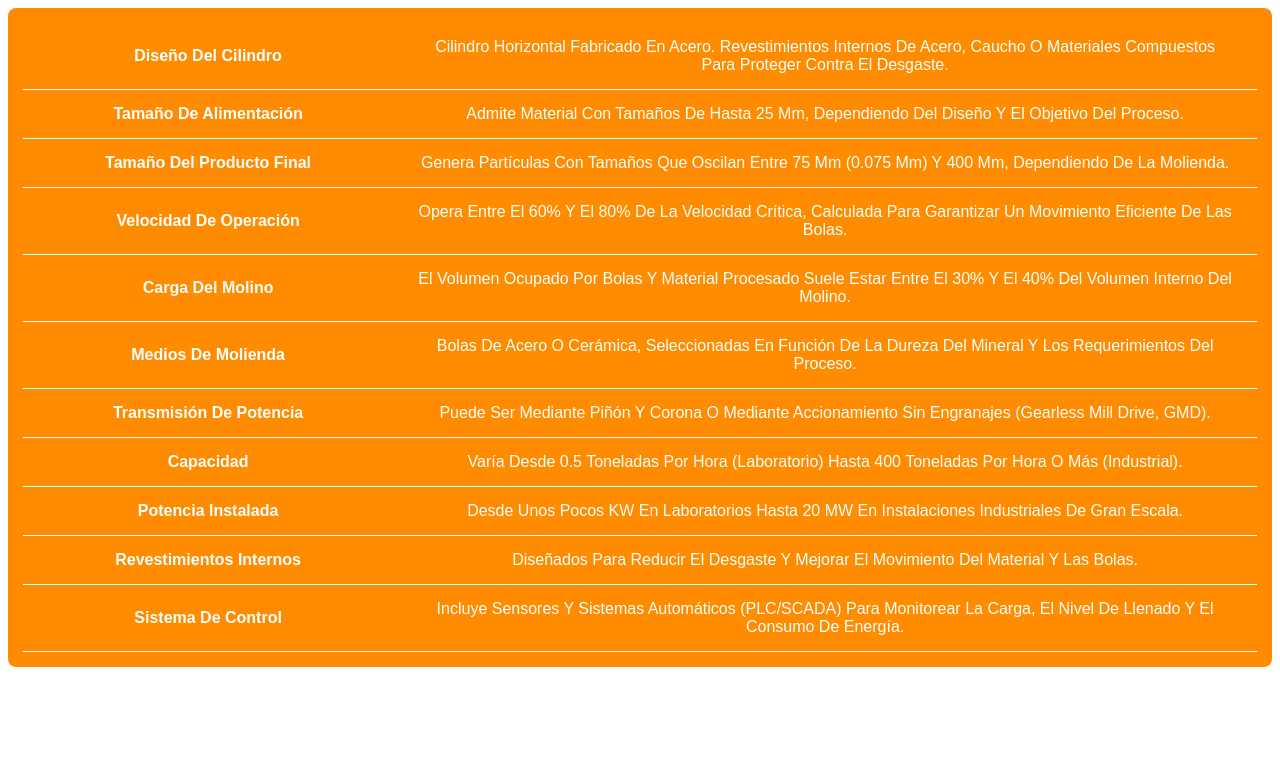
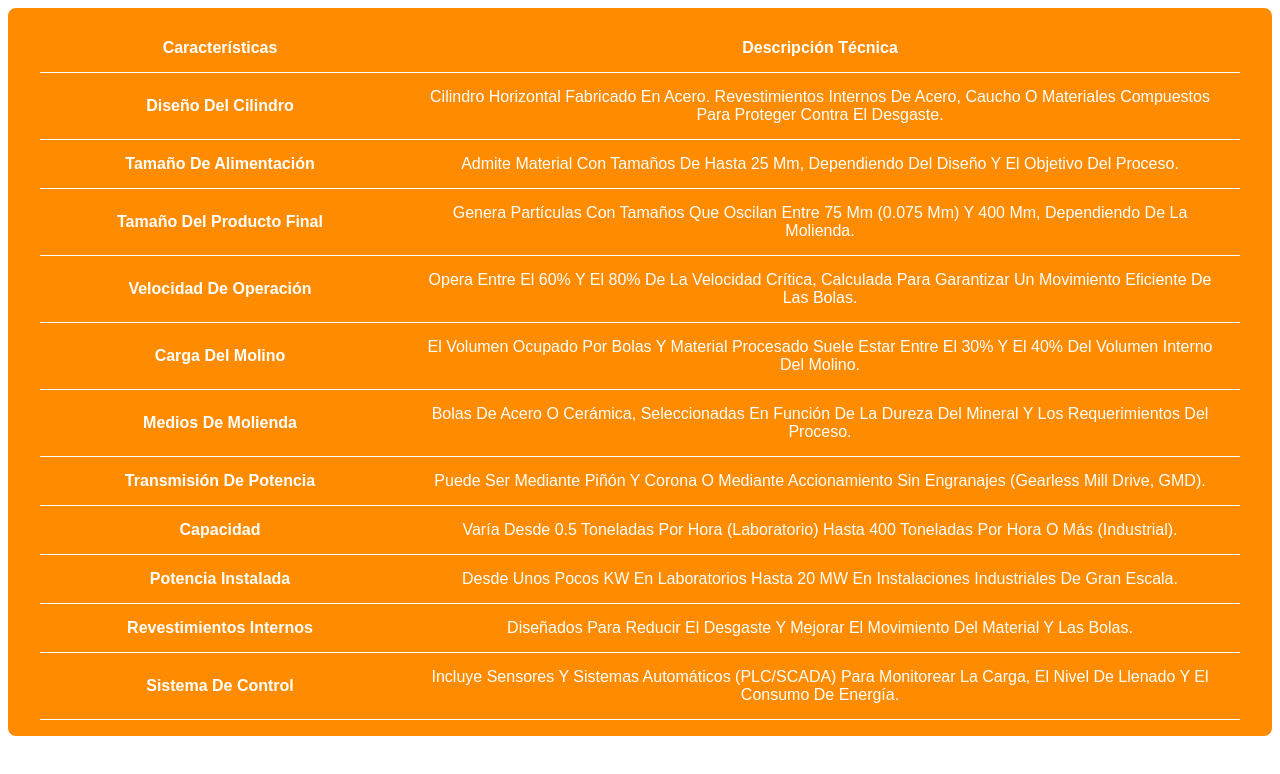
Before and after one commit to Yamil-L/Tablas, a plain HTML site: page index.html in a window 1280 px wide. Drawn offline with Linux system fonts and the light colour scheme.

Commit message:
padding align

```diff
--- a/index.html
+++ b/index.html
@@ -10,6 +10,10 @@
 
 <body>
     <table>
+        <tr>
+            <th>Características</th>
+            <th>Descripción Técnica</th>
+        </tr>
         <tr>
             <th>Diseño Del Cilindro</th>
             <td>Cilindro Horizontal Fabricado En Acero. Revestimientos Internos De Acero, Caucho O Materiales Compuestos
--- a/styles.css
+++ b/styles.css
@@ -36,18 +36,20 @@ td {
     padding: 15px 25px;
     position: relative;
     border-bottom: 0.1em solid var(--color-blanco);
+    text-transform: capitalize;
+    line-height: normal;
 }
 
 th {
     width: 30%;
-    font-weight: bold;
+    font-weight: 700;
 }
 
 td {
     width: 70%;
+    font-weight: 500;
 }
 
-/* Ajuste adicional para el padding general de la tabla */
 table {
-    padding: 15px;
+    padding: 1em 2em 1em 2em;
 }
```
